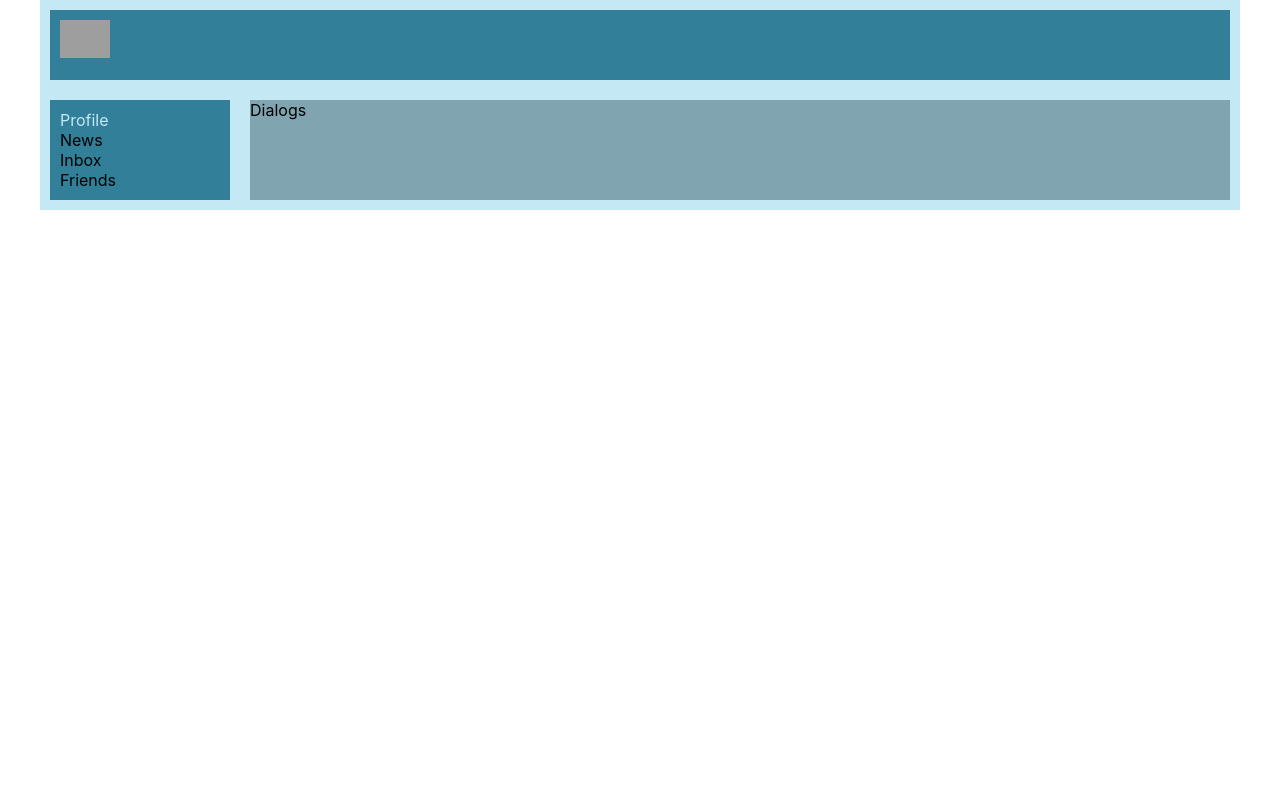
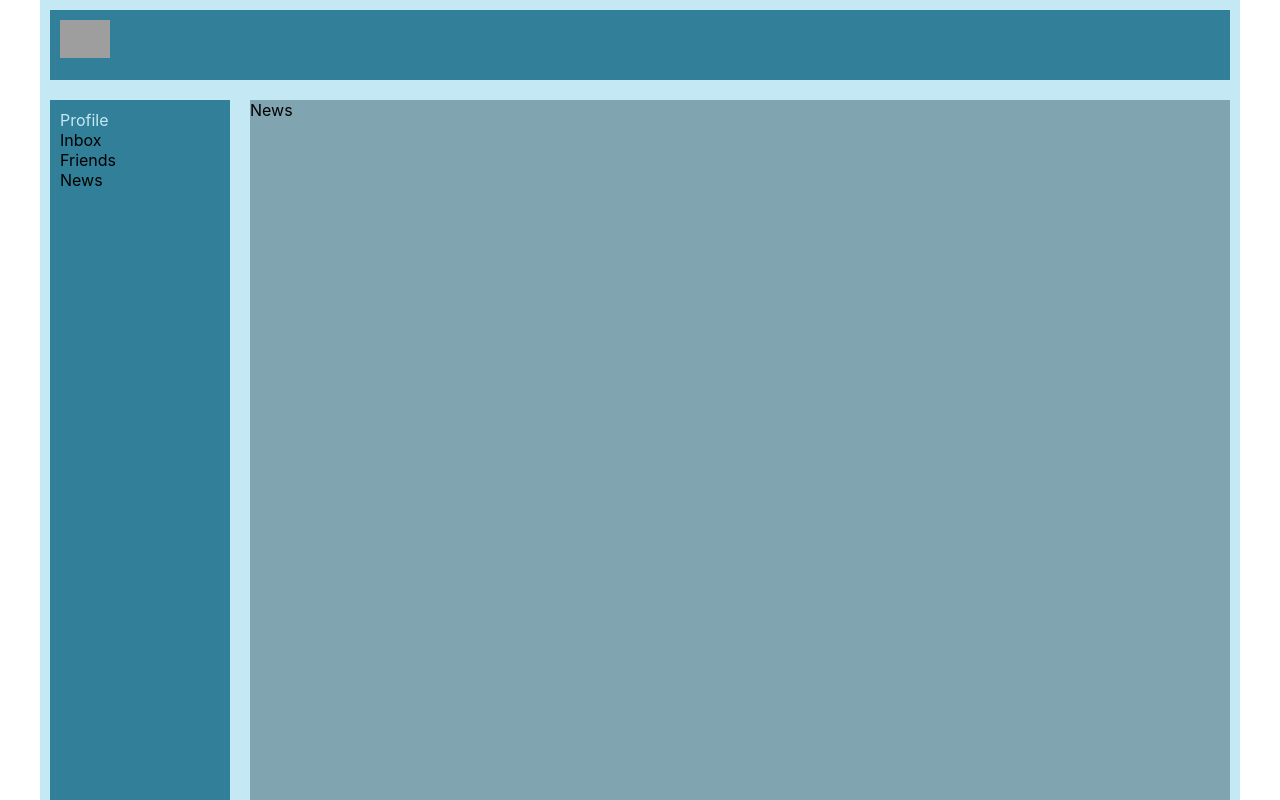
Before and after one commit to eliseevais/samurai_2_0, a React (Create React App) app: page /news in a window 1280 px wide. Shown: the top 800 px of the page. Built offline with nearby package versions, Linux system fonts and the light colour scheme; grey boxes are pictures that could not be loaded.

Commit message:
lesson 18.2

```diff
--- a/src/App.css
+++ b/src/App.css
@@ -4,6 +4,7 @@
   margin: 10px;
   display: grid;
   margin: 0 auto;
+  min-height: 1000px;
 
   grid-template-areas:
   "h h"
@@ -14,7 +15,12 @@
 }
 
 .app-wrapper-content {
-  background-color: #80A4B0	;
+  display: flex;
+  background-color: #80A4B0;
   margin: 10px;
   grid-area: c;
 }
+
+.app-wrapper a {
+  text-decoration: none;
+}
--- a/src/App.js
+++ b/src/App.js
@@ -3,19 +3,26 @@ import Header from './../src/components/Header/Header';
 import Navbar from './../src/components/Navbar/Navbar';
 import Profile from './../src/components/Profile/Profile';
 import Dialogs from './../src/components/Dialogs/Dialogs';
+import {  BrowserRouter, Routes, Route } from 'react-router-dom';
+import Friends from './components/Friends/Friends';
+import News from './components/News/News';
 
-const App = () => {
+const App = (props) => {
   return (
-    <div>
+    <BrowserRouter>
       <div className="app-wrapper">
         <Header />
         <Navbar />
         <div className="app-wrapper-content">
-          {/* <Profile /> */}
-          <Dialogs />
+          <Routes>
+            <Route path='/profile' element={<Profile />} />
+            <Route path='/dialogs' element={<Dialogs />} />
+            <Route path='/friends' element={<Friends />} />
+            <Route path='/news' element={<News />} />
+          </Routes >
         </div>
       </div>
-    </div>
+    </BrowserRouter>
   );
 }
 
--- /dev/null
+++ b/src/components/Friends/Friends.jsx
@@ -0,0 +1,9 @@
+const Friends = (props) => {
+  return (
+    <div>
+      Friends list
+    </div>
+  )
+}
+
+export default Friends;
--- a/src/components/Navbar/Navbar.jsx
+++ b/src/components/Navbar/Navbar.jsx
@@ -3,10 +3,10 @@ import styles from "./Navbar.module.css";
 const Navbar = () => {
   return (
     <nav className={styles.nav}>
-      <div className={`${styles.item} ${styles.active}`}>Profile</div>
-      <div className={styles.item}>News</div>
-      <div className={styles.item}>Inbox</div>
-      <div className={styles.item}>Friends</div>
+      <a href="/profile" className={`${styles.item} ${styles.active}`}>Profile</a>
+      <a href="/dialogs" className={styles.item}>Inbox</a>
+      <a href="/friends" className={styles.item}>Friends</a>
+      <a href="/news" className={styles.item}>News</a>
     </nav>
   )
 }
--- a/src/components/Navbar/Navbar.module.css
+++ b/src/components/Navbar/Navbar.module.css
@@ -3,6 +3,8 @@
   margin: 10px;
   grid-area: n;
   padding: 10px;
+  display: flex;
+  flex-flow: column wrap
 }
 
 .item {
--- /dev/null
+++ b/src/components/News/News.jsx
@@ -0,0 +1,7 @@
+const News = (props) => {
+  return (
+    <div>News</div>
+  )
+}
+
+export default News;
```
